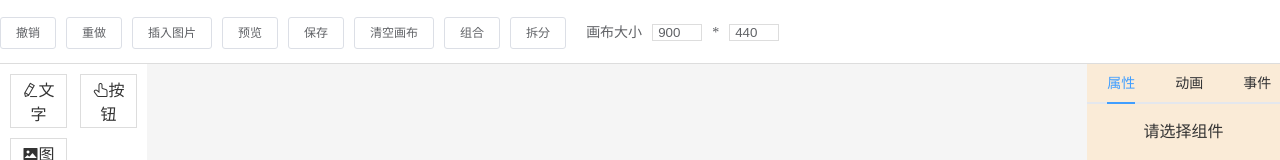
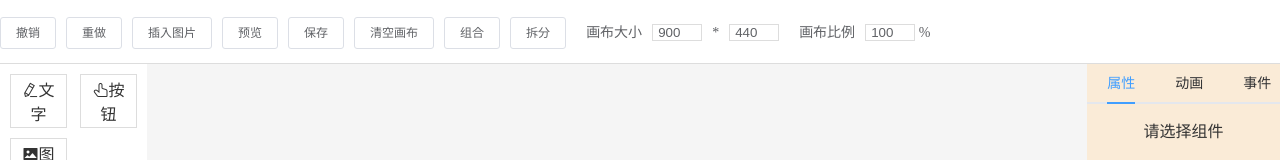
Before and after one commit to LZHK1ng/low-code-demo, a Vue app: page /#/ in a window 1280 px wide. Shown: the top 160 px of the page. Built offline with nearby package versions, Linux system fonts and the light colour scheme.

Commit message:
feat: 添加画布比例功能

```diff
--- a/src/components/Editor/Preview.vue
+++ b/src/components/Editor/Preview.vue
@@ -6,6 +6,7 @@
       :style="{
         width: canvasStyleData.width + 'px',
         height: canvasStyleData.height + 'px',
+        transform: 'scale(' + parseInt(canvasStyleData.scale) / 100 + ')',
       }"
     >
       <ComponentWrapper
--- a/src/components/Editor/index.vue
+++ b/src/components/Editor/index.vue
@@ -6,6 +6,7 @@
     :style="{
       width: canvasStyleData.width + 'px',
       height: canvasStyleData.height + 'px',
+      transform: 'scale(' + parseInt(canvasStyleData.scale) / 100 + ')',
     }"
     @contextmenu="handleContextMenu"
     @mousedown="handleMouseDown"
--- a/src/components/Toolbar.vue
+++ b/src/components/Toolbar.vue
@@ -15,7 +15,10 @@
       <span>*</span>
       <input v-model="canvasStyleData.height" />
     </div>
-
+    <div class="canvas-config">
+      <span>画布比例</span>
+      <input v-model="canvasStyleData.scale" /> %
+    </div>
     <!-- 预览 -->
     <Preview v-model="isShowPreview" @change="handlePreviewChange" />
   </div>
--- a/src/store/index.js
+++ b/src/store/index.js
@@ -15,6 +15,7 @@ const store = new Vuex.Store({
     canvasStyleData: {
       width: 900,
       height: 440,
+      scale: 100
     },
     menuShow: false, // 右键菜单
     menuLeft: null,
```
